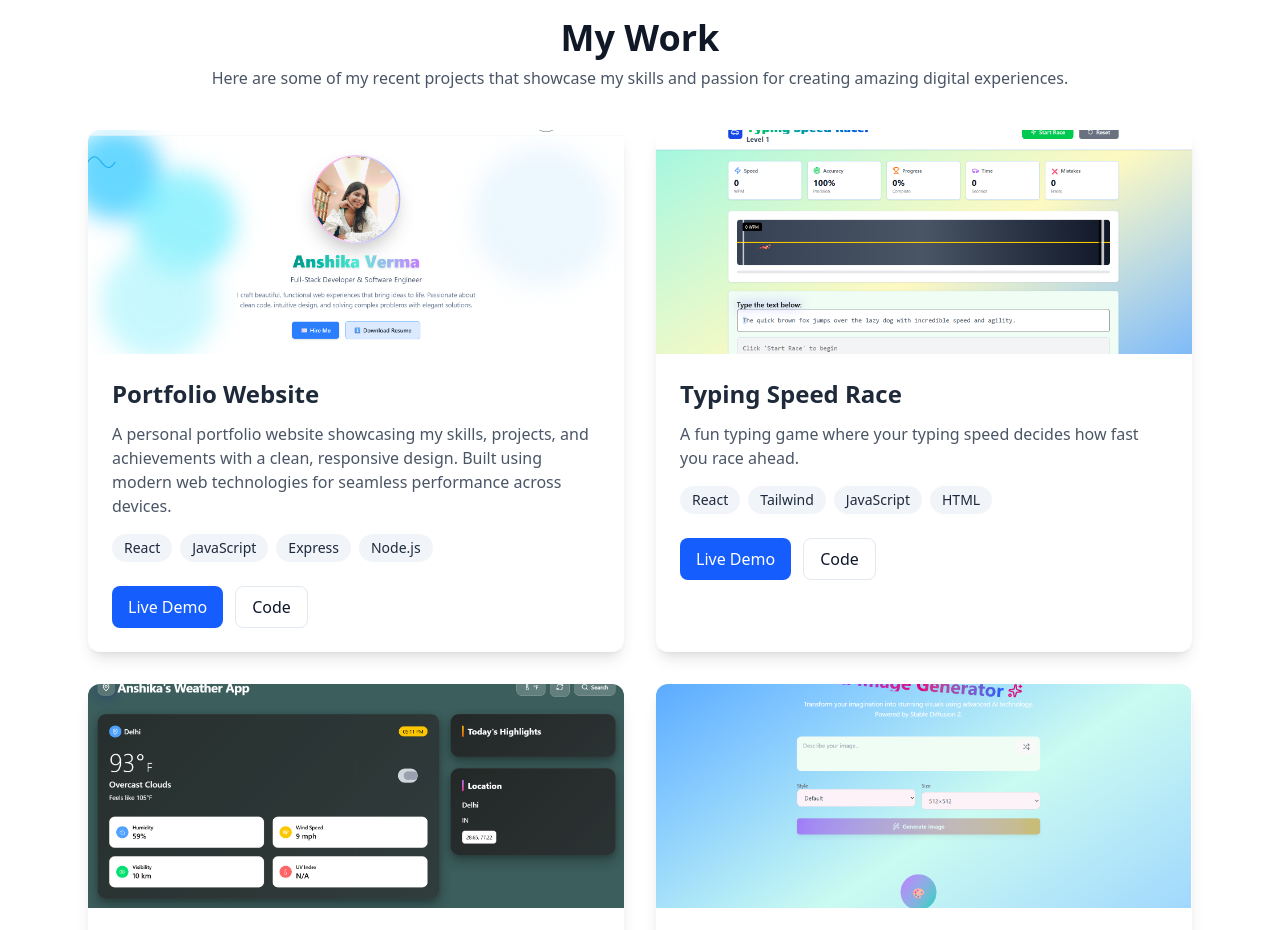
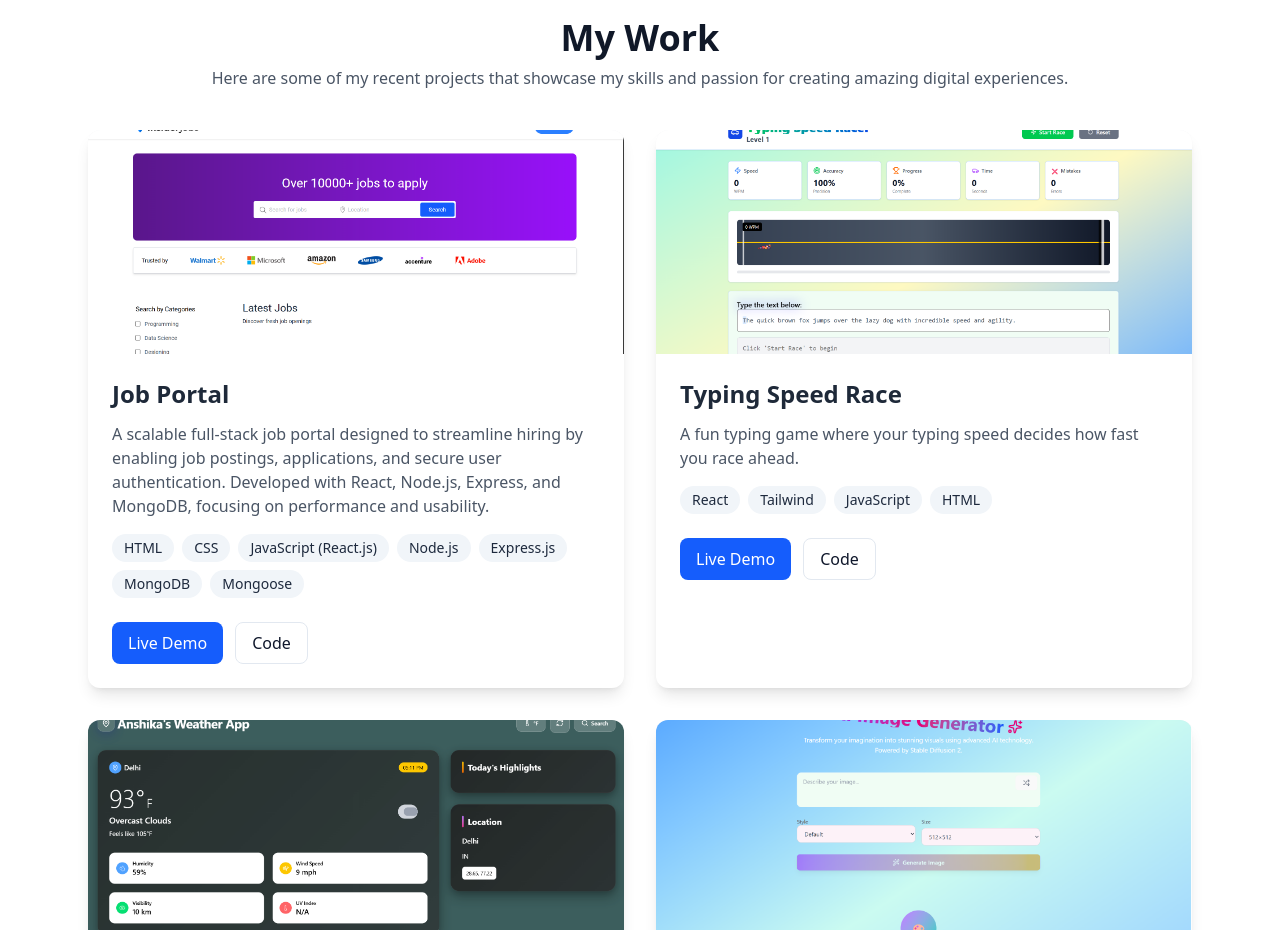
Before and after one commit to anshika2301/MyPortfolio, a React (Vite) app in the folder myportfolio/: page / in a window 1280 px wide. Shown: the part 1360-2290 px from the top of the page. Built offline with nearby package versions, Linux system fonts and the light colour scheme.

Commit message:
modifications done

```diff
--- a/myportfolio/src/components/Footer.jsx
+++ b/myportfolio/src/components/Footer.jsx
@@ -21,7 +21,7 @@ const Footer = () => {
           <h3 className="text-lg font-semibold mb-3">Quick Links</h3>
           <ul className="space-y-2">
             <li>
-              <a href="#home" className="hover:text-white">Home</a>
+              <a href="#hero" className="hover:text-white">Home</a>
             </li>
             <li>
               <a href="#projects" className="hover:text-white">Projects</a>
--- a/myportfolio/src/components/Projects.jsx
+++ b/myportfolio/src/components/Projects.jsx
@@ -2,13 +2,13 @@ import React from "react";
 
 const projects = [
    {
-    title: "Portfolio Website",
+    title: "Job Portal",
     description:
-      "A personal portfolio website showcasing my skills, projects, and achievements with a clean, responsive design. Built using modern web technologies for seamless performance across devices.",
-    image: "portfolio.png",
-    tech: ["React", "JavaScript", "Express","Node.js"],
-    demoLink: "https://anshika-portfolio-a4x7.onrender.com/",
-    codeLink: "https://github.com/anshika2301/MyPortfolio",
+      "A scalable full-stack job portal designed to streamline hiring by enabling job postings, applications, and secure user authentication. Developed with React, Node.js, Express, and MongoDB, focusing on performance and usability.",
+    image: "jobPortal.png",
+    tech: ["HTML", "CSS", "JavaScript (React.js)", "Node.js", "Express.js", "MongoDB", "Mongoose"],
+    demoLink: "https://job-portal-client-nu-nine.vercel.app/",
+    codeLink: "https://github.com/anshika2301/JOB-PORTAL",
   },
   {
     title: "Typing Speed Race",
```
Also changed, not shown: myportfolio/public/jobPortal.png (added).
